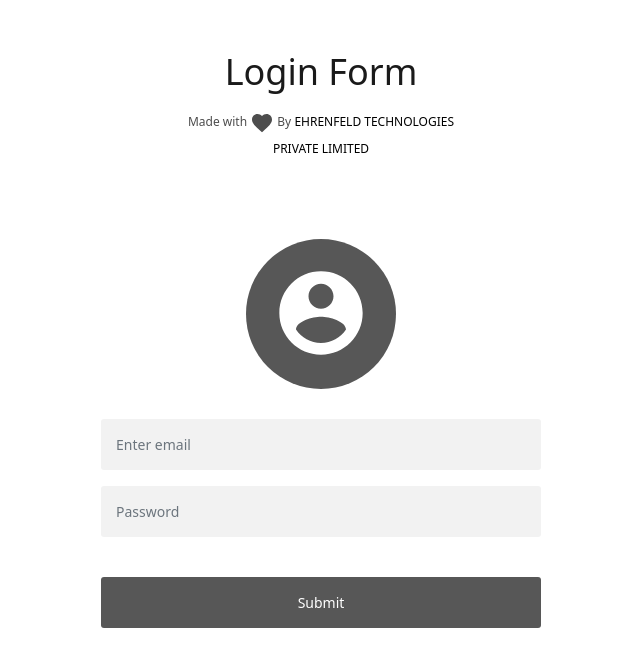
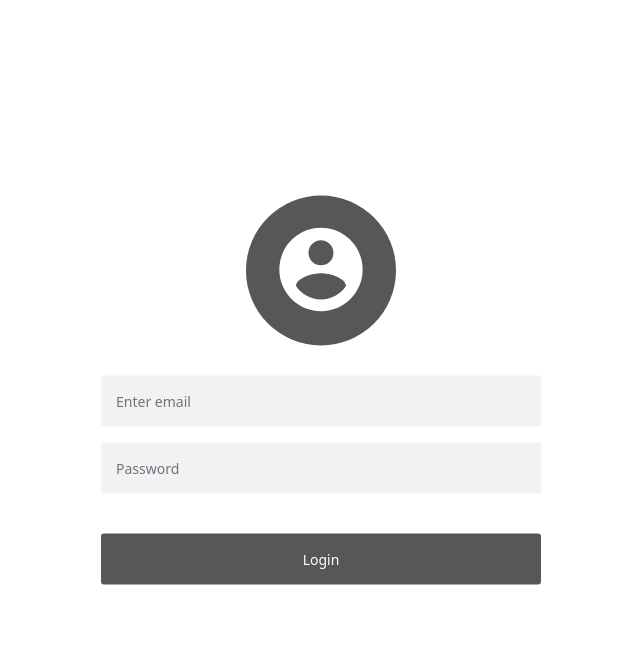
Before and after one commit to The-manpreet-singh/resulting-ui, a React (Create React App) app: page / in a window 1280 px wide. Shown: the top 666 px of the page, without its empty margins (319-959 px from the left). Built offline with nearby package versions, Linux system fonts and the light colour scheme.

Commit message:
Login css completed

```diff
--- a/src/components/Home.css
+++ b/src/components/Home.css
@@ -81,5 +81,5 @@ ul {
     left: 50%;
     top: 50%;
     transform: translate(-50%,-50%);
-    width: 320px;
+
   }
--- a/src/components/Home.js
+++ b/src/components/Home.js
@@ -27,7 +27,7 @@ export const Home = (props) => {
     return(
 <>
 <ul>
-  <li><Link class="active" to="/dashboard"><TableChartIcon></TableChartIcon> dashboard</Link></li>
+  <li><Link className="active" to="/dashboard"><TableChartIcon></TableChartIcon> dashboard</Link></li>
   <li><Link to="/sport"><SportsEsportsIcon></SportsEsportsIcon> Sport</Link></li>
   <li><Link to="/tournament"><SportsVolleyballIcon></SportsVolleyballIcon>Tournament</Link></li>
   <li><Link to="/category"><FormatIndentDecreaseIcon></FormatIndentDecreaseIcon>Category</Link></li>
@@ -45,7 +45,7 @@ export const Home = (props) => {
     return(
       <>
 
-      <DehazeIcon style={{fontSize:"50px"}} onClick={handleShow}></DehazeIcon>
+      <DehazeIcon style={{fontSize:"40px"}} onClick={handleShow}></DehazeIcon>
 
       <Offcanvas show={show} onHide={handleClose}>
         <Offcanvas.Header closeButton>
@@ -53,7 +53,7 @@ export const Home = (props) => {
         </Offcanvas.Header>
         <Offcanvas.Body>
         <ul>
-       <li onClick={handleClose}><Link class="active" to="/dashboard"><TableChartIcon></TableChartIcon> dashboard</Link></li>
+       <li onClick={handleClose}><Link className="active" to="/dashboard"><TableChartIcon></TableChartIcon> dashboard</Link></li>
        <li  onClick={handleClose}><Link to="/sport"><SportsEsportsIcon></SportsEsportsIcon> Sport</Link></li>
         <li  onClick={handleClose}><Link to="/tournament"><SportsVolleyballIcon></SportsVolleyballIcon>Tournament</Link></li>
        <li  onClick={handleClose} ><Link to="/category"><FormatIndentDecreaseIcon></FormatIndentDecreaseIcon>Category</Link></li>
--- a/src/components/login/Login.css
+++ b/src/components/login/Login.css
@@ -1,8 +1,15 @@
+.Login{
+  position: absolute;
+  top: 50%;
+  left: 50%;
+  transform: translate(-50%,-50%);
+  width: 80%;
 
+}
 .form {
   background: #FFFFFF;
   max-width: 500px;
-  margin-top: 40px;
+  margin-top: 180px !important;
   margin: 0 auto 200px;
   padding: 30px;
   border-top-left-radius: 3px;
@@ -11,13 +18,12 @@
   border-bottom-right-radius: 3px;
   text-align: center;
 }
-.MuiSvgIcon-root{
-    font-size: 50px;
-}
+
 .Log-btn{
   background: #575757 !important;
 
 }
+
 .form .thumbnail {
   background: #575757;
   width: 150px;
--- a/src/components/login/Login.js
+++ b/src/components/login/Login.js
@@ -44,13 +44,13 @@ export const Login = (props) => {
 
   return (
     <div className="Login">
-      <Container>
+      {/* <Container>
 <div className="info">
     <h1>Login Form</h1><span>Made with <FavoriteOutlinedIcon/> By <a href="#">EHRENFELD TECHNOLOGIES PRIVATE LIMITED</a></span>
 </div>
-</Container>
+</Container> */}
 <div className="form">
-<div class="thumbnail"><AccountCircleIcon style={{fontSize:100,color:"white"}} /> </div>
+<div className="thumbnail"><AccountCircleIcon style={{fontSize:100,color:"white"}} /> </div>
   <Form>
   <Form.Group className="mb-3" controlId="formBasicEmail">
 
@@ -78,7 +78,7 @@ export const Login = (props) => {
    disabled={loading}
    onClick={handleLogin}
   >
-    Submit
+    Login
   </Button>
 </Form>
 </div>
```
